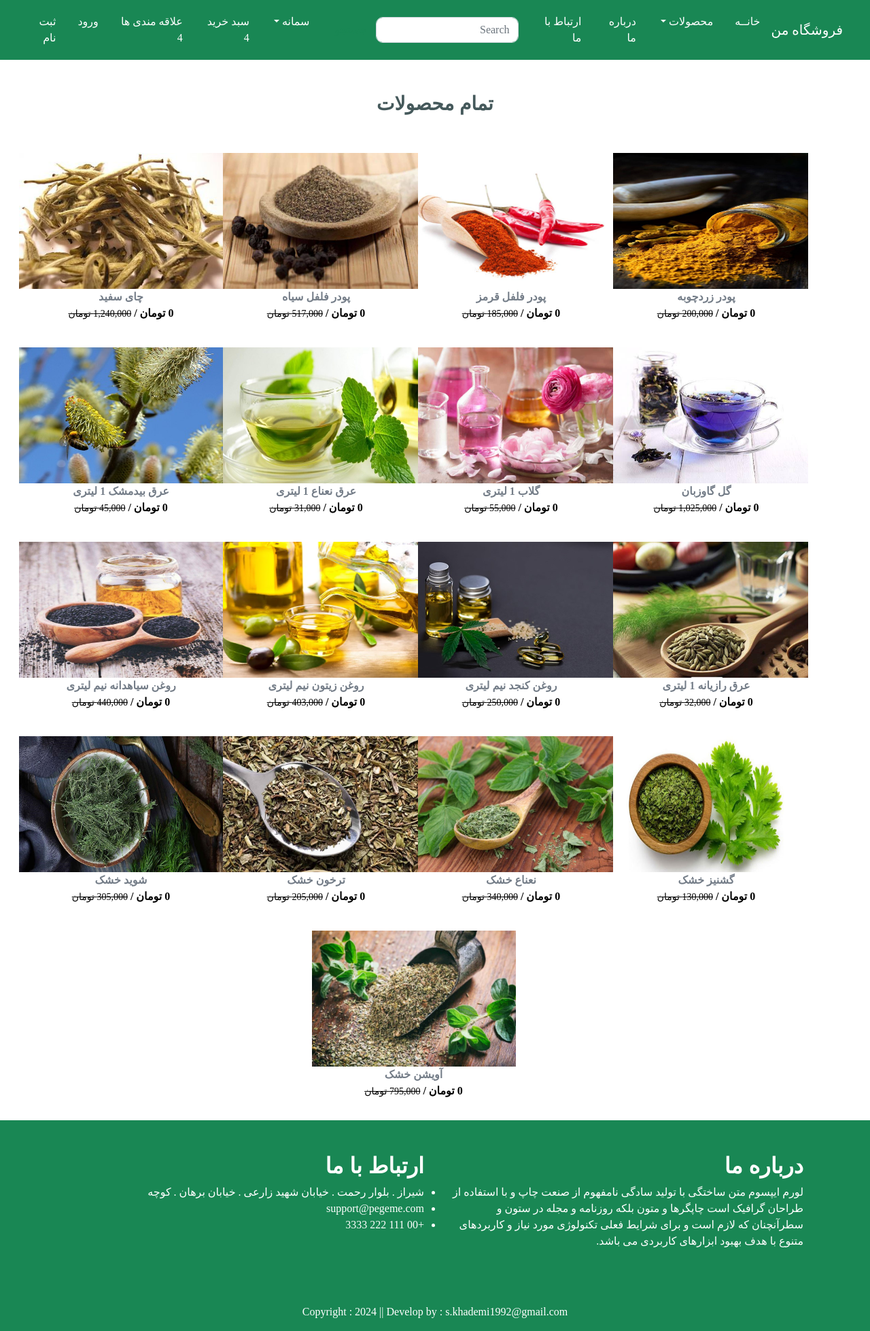
After one commit to SamaneKhademi/Django-HerbalShop, a Django app: page /all-products/ in a window 1280 px wide. The commit adds this page. Shown: the whole page at 68% size. Run offline with Django 5.2, Linux system fonts and the light colour scheme; data comes from the database, SQL or seed files in the repository; both versions use the stored data as it was after the commit; some libraries are stand-ins or nearby versions.

```diff
--- /dev/null
+++ b/app/templates/app/all-products.html
@@ -0,0 +1,37 @@
+{% extends 'app/base.html' %}
+{% load static %}
+{% load humanize %}
+
+{% block title %}تمام محصولات{% endblock title %}
+
+{% block main-content %}
+
+<div class="titles container text-center pt-5">
+    <h3>تمام محصولات</h3>
+</div>
+
+<section>
+    <div class="container px-2 mt-5">
+        <div class="row row-cols-2 row-cols-md-3 row-cols-xl-4 justify-content-center">
+            {% for prod in products %}
+                <div class="text-center mb-4">
+                    <a href="{% url 'product-detail' prod.id %}" class="btn">
+                        <div>
+                            <img src="{{ prod.product_image.url }}" width="300px" height="200px"/>
+                            <div class="fw-bold">{{ prod.title }}</div>
+                            <div class="fw-bold table-danger">
+                                {{ prod.discounted_price | intcomma }} تومان /
+                                <small class="fw-light text-decoration-line-through">
+                                    {{ prod.selling_price | intcomma }} تومان
+                                </small>
+                            </div>
+                        </div>
+                    </a>
+                </div>
+            {% endfor %}
+        </div>
+    </div>
+</section>
+
+
+{% endblock main-content %}
--- a/app/templates/app/base.html
+++ b/app/templates/app/base.html
@@ -32,6 +32,8 @@
                     <li class="nav-item dropdown mx-2">
                         <a class="nav-link dropdown-toggle text-white" href="#" role="button" data-bs-toggle="dropdown" aria-expanded="false">محصولات </a>
                         <ul class="dropdown-menu text-end">
+                            <li><a class="dropdown-item" href="{% url 'all-products' %}">تمام محصولات</a></li>
+                            <li><hr class="dropdown-divider" /></li>
                             <li><a class="dropdown-item" href="{% url 'category' 'AD' %}">ادویه جات</a></li>
                             <li><a class="dropdown-item" href="{% url 'category' 'DM' %}">دمنوش</a></li>
                             <li><a class="dropdown-item" href="{% url 'category' 'AR' %}">عرقیجات</a></li>
--- a/app/templates/app/category.html
+++ b/app/templates/app/category.html
@@ -12,7 +12,7 @@
             <div class="col-sm-3">
                 <div class="list-group">
                     {% for val in title %}
-                        <a href="#" class="list-group-item list-group-item-action" aria-current="true">{{ val.title }}</a>
+                        <a href="{% url 'category-title' val.title %}" class="list-group-item list-group-item-action" aria-current="true">{{ val.title }}</a>
                     {% endfor %}
                 </div>
             </div>
@@ -20,7 +20,7 @@
                 <div class="row">
                     {% for prod in product %}
                         <div class="col text-center mb-4">
-                            <a href="#" class="btn">
+                            <a href="{% url 'product-detail' prod.id %}" class="btn">
                                 <div>
                                     <img src="{{ prod.product_image.url }}" width="300px" height="200px"/>
                                     <div class="fw-bold">{{ prod.title }}</div>
--- a/app/templates/app/index.html
+++ b/app/templates/app/index.html
@@ -76,7 +76,7 @@
     <div class="row">
         <div class="col-lg-2 col-md-3 col-sm-6 pb-4">
             <div class="goodnesssec">
-                <a href="#">
+                <a href="{% url 'all-products' %}">
                     <div class="goodnessseccont text-center">
                         <img src="{% static 'app/images/category/category-all.jpg' %}" class="img-responsive center-block rounded-pill shadow-lg mb-3 bg-body-tertiary rounded" style="max-width: 100%" alt="">
                         <p class="fs-5">تمام محصولات</p>
--- a/app/urls.py
+++ b/app/urls.py
@@ -6,4 +6,7 @@ from django.conf import settings
 urlpatterns = [
     path('', views.home, name='home'),
     path('category/<slug:val>', views.CategoryView.as_view(), name='category'),
+    path('category-title/<val>', views.CategoryTitle.as_view(), name='category-title'),
+    path('product-detail/<int:pk>', views.ProductDetail.as_view(), name='product-detail'),
+    path('all-products/', views.AllProductsView.as_view(), name='all-products'),
 ]+static(settings.MEDIA_URL, document_root=settings.MEDIA_ROOT)
--- a/app/views.py
+++ b/app/views.py
@@ -15,3 +15,20 @@ class CategoryView(View):
         product = Product.objects.filter(category=val)
         title = Product.objects.filter(category=val).values('title')
         return render(request, 'app/category.html', locals())
+
+class CategoryTitle(View):
+    def get(self, request, val):
+        product = Product.objects.filter(title=val)
+        title = Product.objects.filter(category=product[0].category).values('title')
+        return render(request, 'app/category.html', locals())
+
+
+class AllProductsView(View):
+    def get(self, request):
+        products = Product.objects.all()
+        return render(request, 'app/all-products.html', locals())
+
+class ProductDetail(View):
+    def get(self, request, pk):
+        product = Product.objects.get(pk=pk)
+        return render(request, 'app/product-detail.html', locals())
```
Also changed, not shown: app/templates/app/product-detail.html (added, +35 -0 lines), app/migrations/0005_rename_image_product_product_image_and_more.py (added), app/static/app/css/style.css (line endings or trailing spaces), db.sqlite3, media/product/فلفل_قرمز_l06bCpg.jpg (added).
